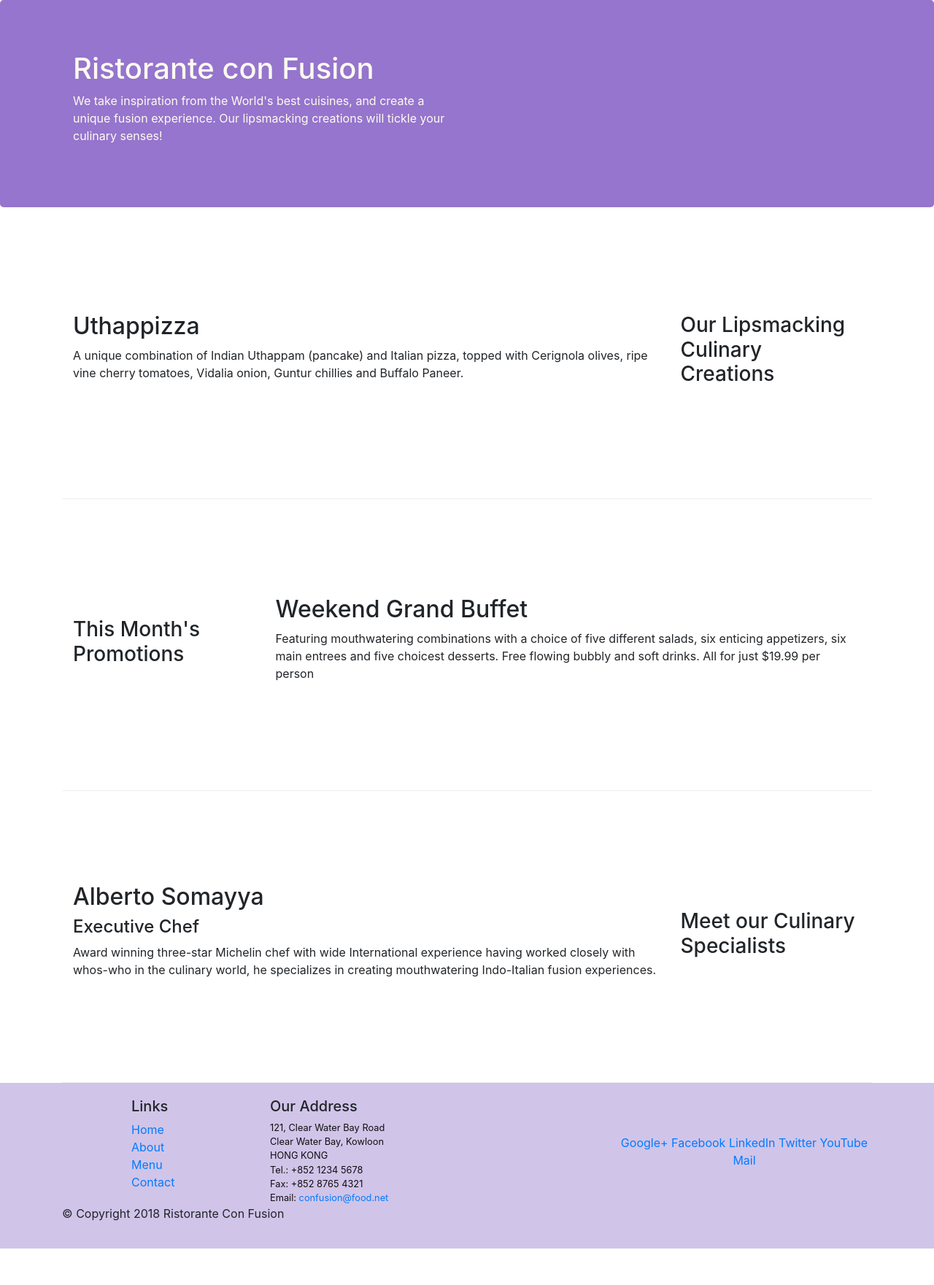
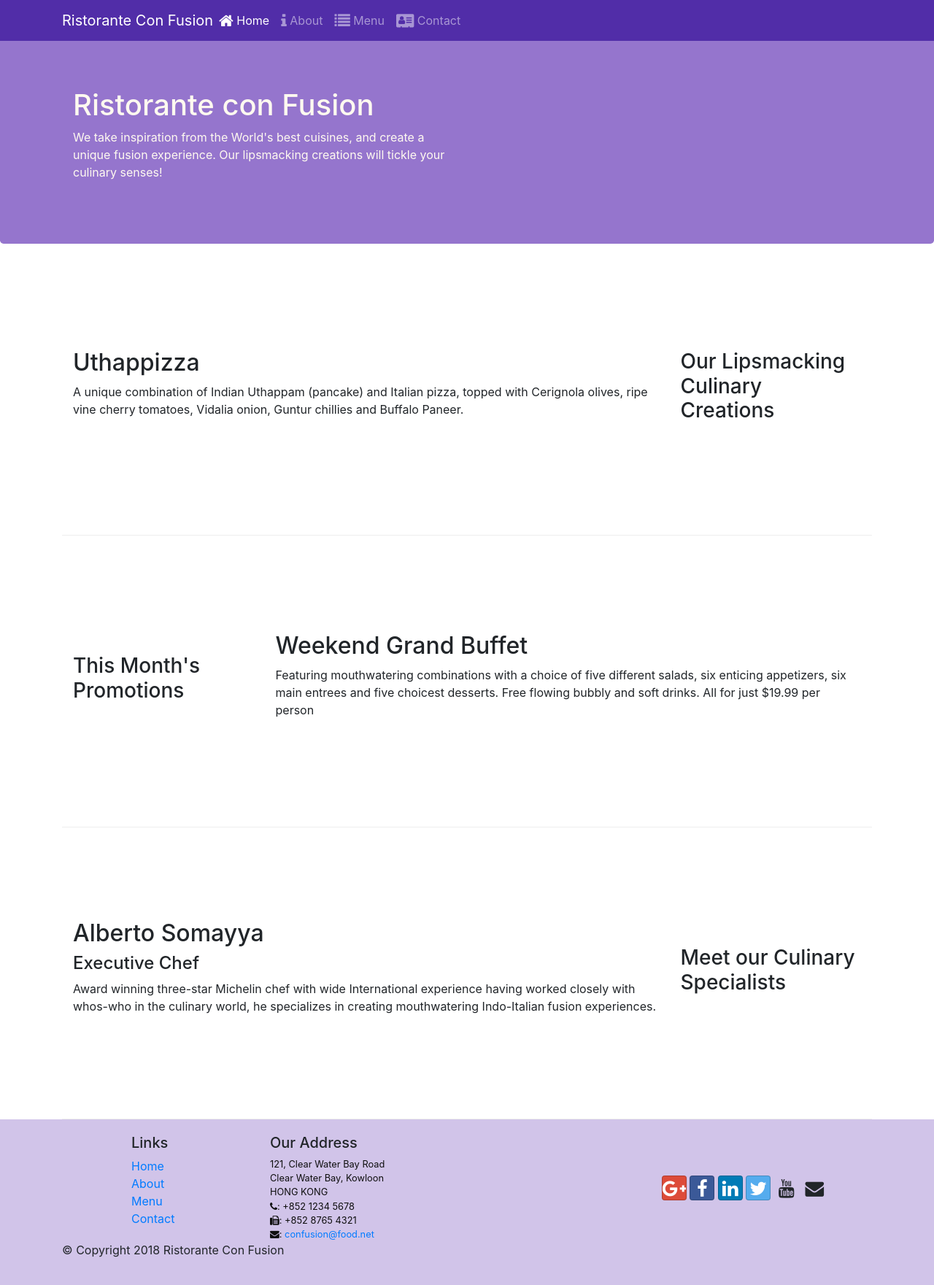
Before and after one commit to Shivam327/Con-Fusion, a website: page index.html in a window 1280 px wide. Shown: the whole page at 73% size. Before the commit the page ends 1711 px from the top, so only its background shows below. Drawn offline with nearby package versions, Linux system fonts and the light colour scheme.

Commit message:
icon-fonts added

```diff
--- a/css/style.css
+++ b/css/style.css
@@ -24,3 +24,10 @@ address{
     margin: 0px auto;
     color: #0f0f0f;
 }
+body{
+    padding-top: 50px ;
+    z-index: 0;
+}
+.navbar-dark{
+    background-color: #512da8;
+}
--- a/index.html
+++ b/index.html
@@ -9,12 +9,30 @@
 
     <!-- Bootstrap CSS -->
     <link rel="stylesheet" href="node_modules/bootstrap/dist/css/bootstrap.min.css">
+    <link rel="stylesheet" href="node_modules/font-awesome/css/font-awesome.min.css">
+    <link rel="stylesheet" href="node_modules/bootstrap-social/bootstrap-social.css">
     <link rel="stylesheet" href="css/style.css">
     <title>Ristorante Con Fusion</title>
 </head>
 
 <body>
+    <nav class="navbar navbar-dark navbar-expand-sm fixed-top">
+        <div class="container">
+            <button class="navbar-toggler" type="button" data-toggle="collapse" data-target="#Navbar">
+                <span class="navbar-toggler-icon"></span>
+            </button>
+            <a class="navbar-brand mr-auto" href="#">Ristorante Con Fusion</a>
+            <div class="collapse navbar-collapse" id="Navbar">
+                <ul class="navbar-nav mr-auto">
+                    <li class="nav-item active"><a class="nav-link" href="#"><span class="fa fa-home fa-lg"></span> Home</a></li>
+                    <li class="nav-item"><a class="nav-link" href="./aboutus.html"><span class="fa fa-info fa-lg"></span> About</a></li>
+                    <li class="nav-item"><a class="nav-link" href="#"><span class="fa fa-list fa-lg"></span> Menu</a></li>
+                    <li class="nav-item"><a class="nav-link" href="#"><span class="fa fa-address-card fa-lg"></span> Contact</a></li>
+                </ul>
+            </div>
 
+        </div>
+    </nav>
     <header class="jumbotron">
         <div class="container">
             <div class="row row-header">
@@ -69,7 +87,7 @@
                     <h5>Links</h5>
                     <ul class="list-unstyled">
                         <li><a href="#">Home</a></li>
-                        <li><a href="#">About</a></li>
+                        <li><a href="./aboutus.html">About</a></li>
                         <li><a href="#">Menu</a></li>
                         <li><a href="#">Contact</a></li>
                     </ul>
@@ -80,19 +98,19 @@
 		              121, Clear Water Bay Road<br>
 		              Clear Water Bay, Kowloon<br>
 		              HONG KONG<br>
-		              Tel.: +852 1234 5678<br>
-		              Fax: +852 8765 4321<br>
-		              Email: <a href="mailto:confusion@food.net">confusion@food.net</a>
+		              <i class="fa fa-phone ga-lg"></i>: +852 1234 5678<br>
+		              <i class="fa fa-fax ga-lg"></i>: +852 8765 4321<br>
+		              <i class="fa fa-envelope ga-lg"></i>: <a href="mailto:confusion@food.net">confusion@food.net</a>
 		           </address>
                 </div>
                 <div class="col-12 col-sm-4 align-self-center">
                     <div class="text-center">
-                        <a href="http://google.com/+">Google+</a>
-                        <a href="http://www.facebook.com/profile.php?id=">Facebook</a>
-                        <a href="http://www.linkedin.com/in/">LinkedIn</a>
-                        <a href="http://twitter.com/">Twitter</a>
-                        <a href="http://youtube.com/">YouTube</a>
-                        <a href="mailto:">Mail</a>
+                        <a class="btn btn-social-icon btn-google" href="http://google.com/+"><span class="fa fa-google-plus fa-lg"></span></a>
+                        <a class="btn btn-social-icon btn-facebook" href="http://www.facebook.com/profile.php?id="><span class="fa fa-facebook fa-lg"></span></a>
+                        <a class="btn btn-social-icon btn-linkedin" href="http://www.linkedin.com/in/"><span class="fa fa-linkedin fa-lg"></span></a>
+                        <a class="btn btn-social-icon btn-twitter" href="http://twitter.com/"><span class="fa fa-twitter fa-lg"></span></a>
+                        <a class="btn btn-social-icon btn-youtube" href="http://youtube.com/"><span class="fa fa-youtube fa-lg"></span></a>
+                        <a class="btn btn-social-icon" href="mailto:"><span class="fa fa-envelope fa-lg"></span></a>
                     </div>
                 </div>
            </div>
--- a/package.json
+++ b/package.json
@@ -15,6 +15,8 @@
   },
   "dependencies": {
     "bootstrap": "^4.5.0",
+    "bootstrap-social": "^5.1.1",
+    "font-awesome": "^4.7.0",
     "jquery": "^3.5.1",
     "popper.js": "^1.16.1"
   }
```
Also changed, not shown: aboutus.html (+30 -7 lines), 1 other file.
